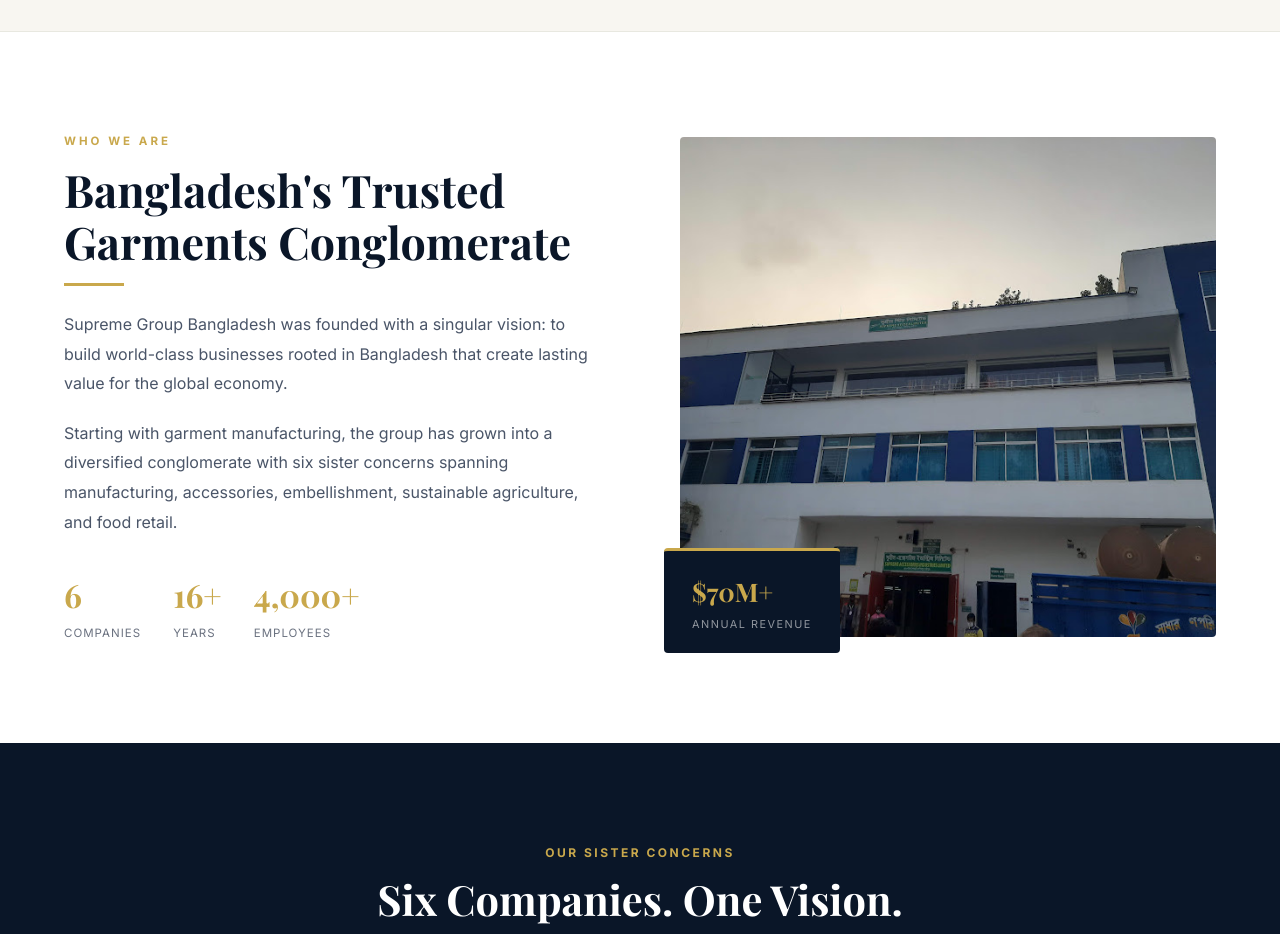
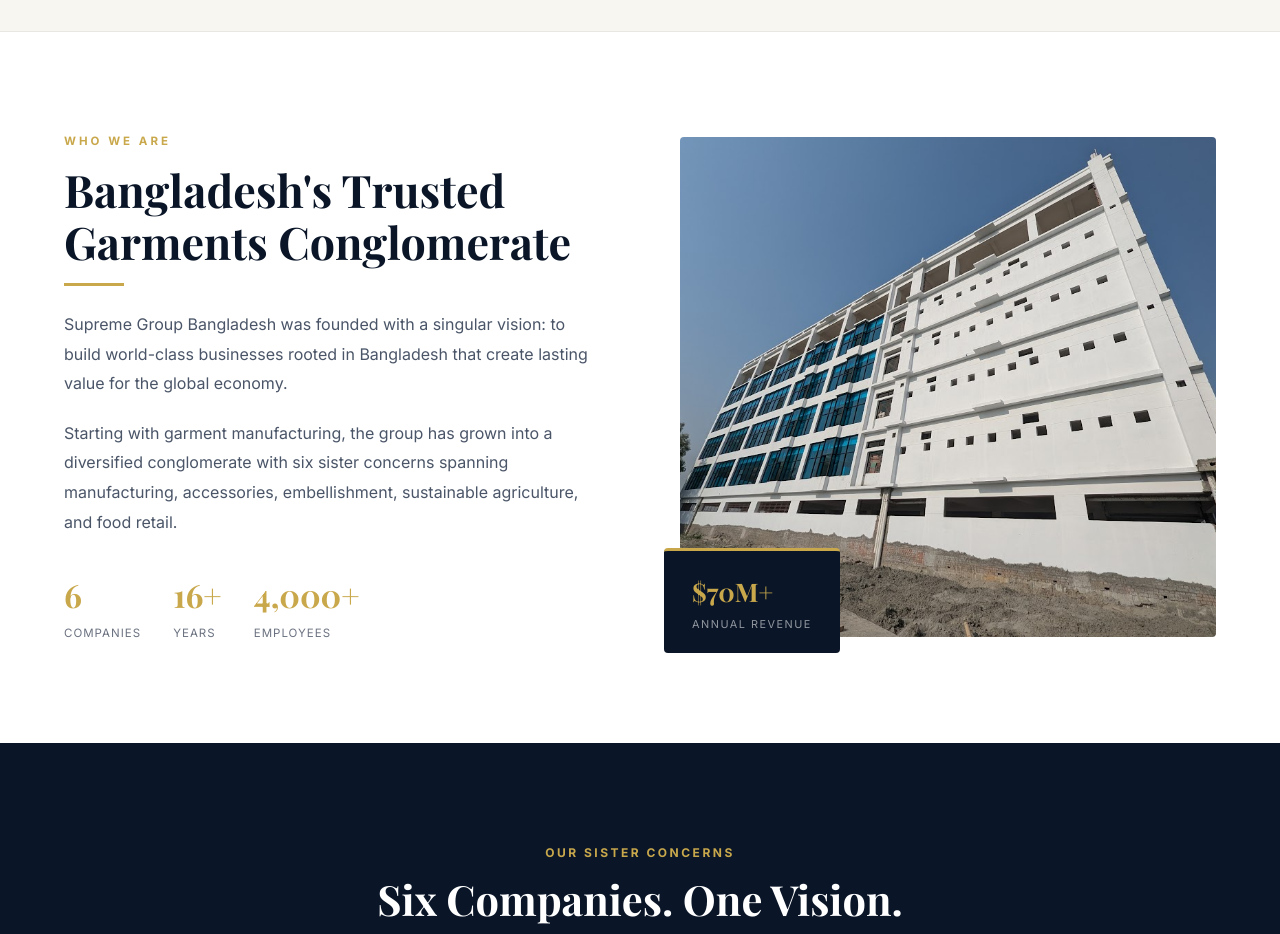
Before and after one commit to ratulsarker/supreme-group, a Next.js app: page / in a window 1280 px wide. Shown: the part 1000-1934 px from the top of the page. Built offline with nearby package versions, Linux system fonts and the light colour scheme; a web font is replaced by a local one.

Commit message:
fix: replace costco logo bleed with actual factory building photo in Our Story section

```diff
--- a/app/page.tsx
+++ b/app/page.tsx
@@ -238,7 +238,7 @@
             </div>
             <div style={{ position: "relative" }}>
               <div style={{ position: "relative", height: "500px", borderRadius: "4px", overflow: "hidden" }}>
-                <Image src="/images/stitch-building.jpg" alt="Supreme Group factory" fill style={{ objectFit: "cover" }} sizes="600px" />
+                <Image src="/images/outfit.jpg" alt="Supreme Group factory" fill style={{ objectFit: "cover" }} sizes="600px" />
               </div>
               {/* Floating badge */}
               <div style={{
```
